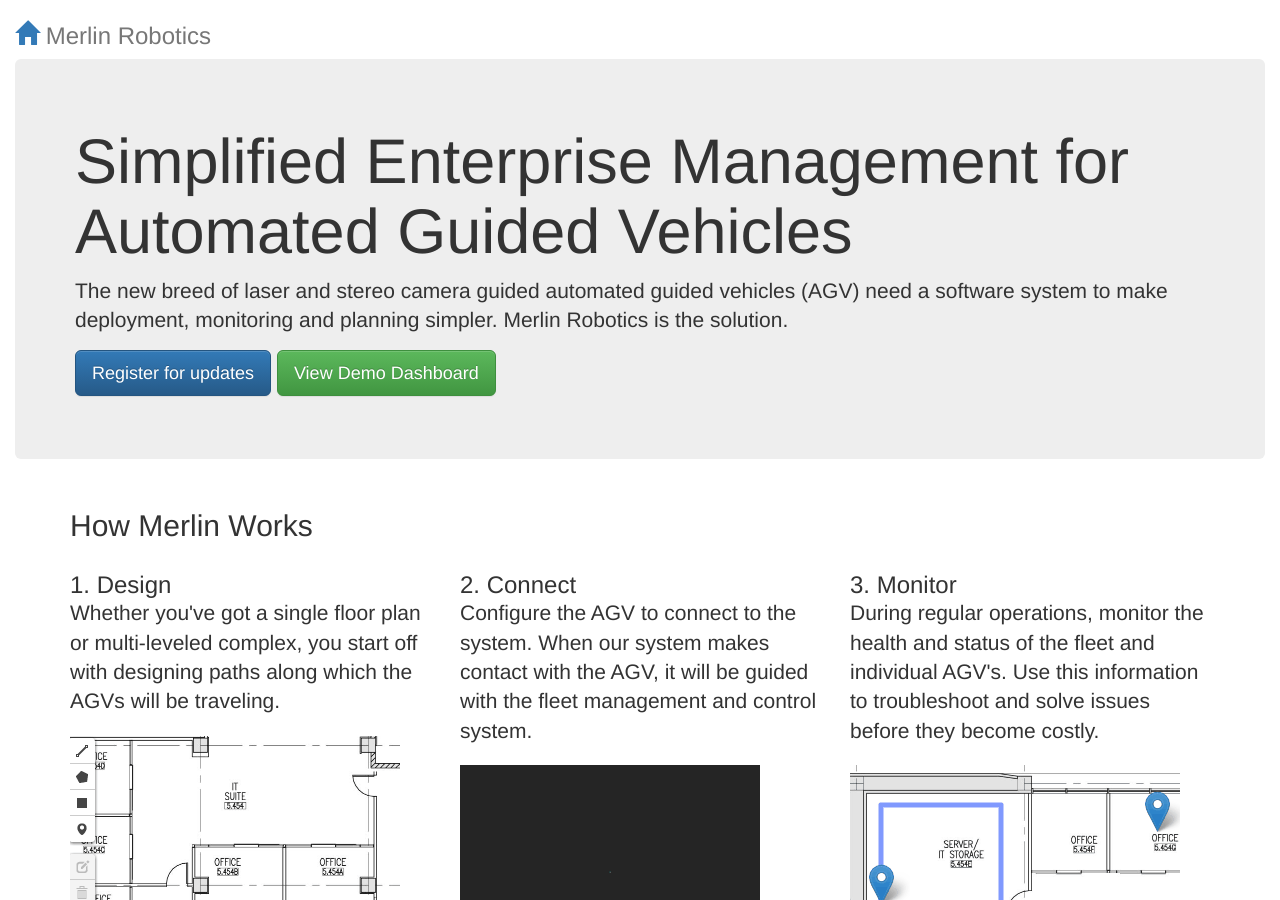
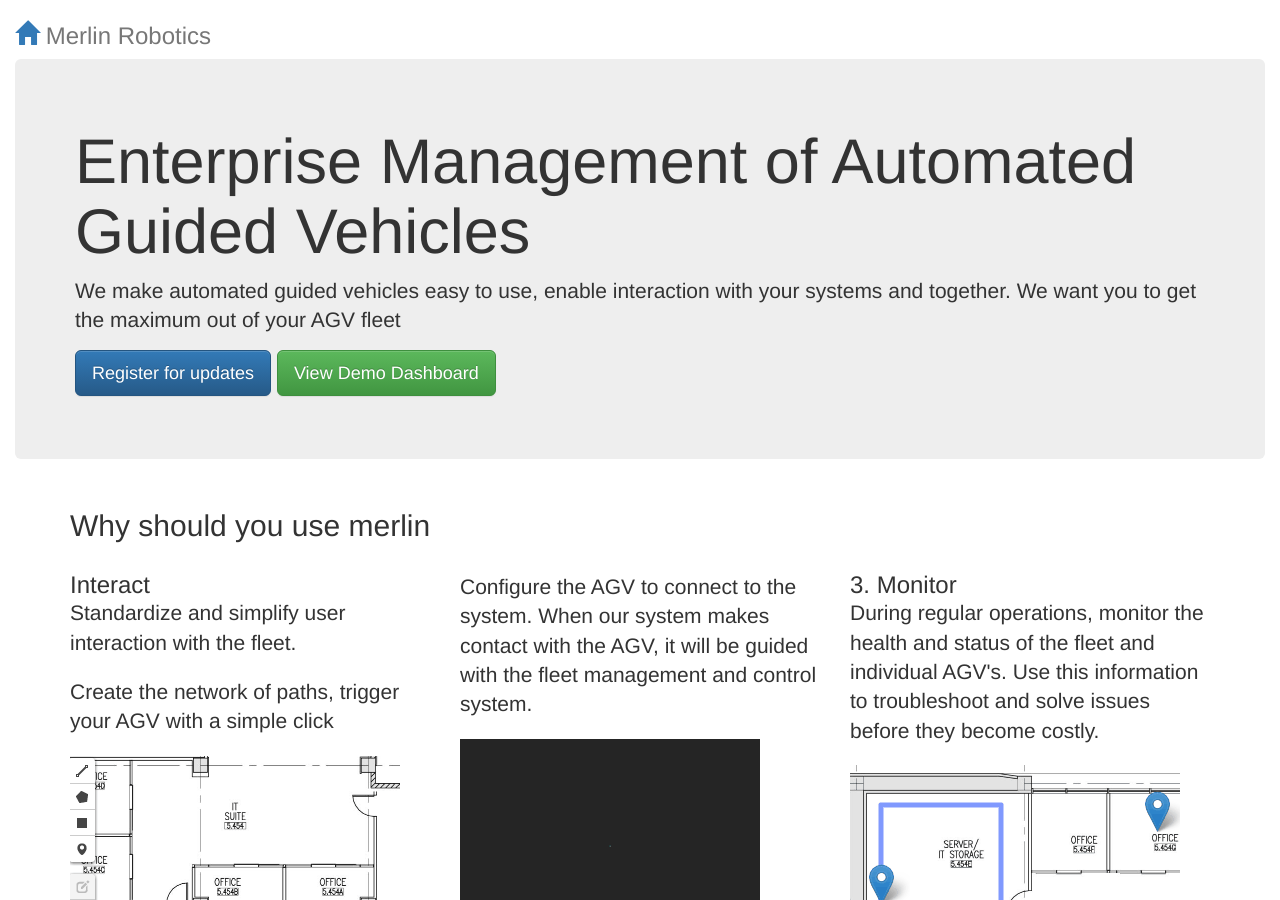
Before and after one commit to virajranjankumar/merlin, a Jekyll site: the page built from index.html, in a window 1280 px wide and 900 px high. Built offline with Jekyll 4.4.1, drawn with Linux system fonts in a browser that asks for light colours; nearby versions of some CDN libraries.

Commit message:
start to modify top

```diff
--- a/index.html
+++ b/index.html
@@ -4,8 +4,8 @@
 <link href="https://fonts.googleapis.com/icon?family=Material+Icons" rel="stylesheet">
 
 <div class="jumbotron">
-  <h1>Simplified Enterprise Management for Automated Guided Vehicles</h1>
-  <p class="lead">The new breed of laser and stereo camera guided automated guided vehicles (AGV) need a software system to make deployment, monitoring and planning simpler. {{site.company}} is the solution.</p>
+  <h1>Enterprise Management of Automated Guided Vehicles</h1>
+  <p class="lead">We make automated guided vehicles easy to use, enable interaction with your systems and together. We want you to get the maximum out of your AGV fleet</p>
   <p>
     <a class="btn btn-lg btn-primary" href="http://goo.gl/forms/zqfFh4pEC6eyWTum2" role="button">Register for updates</a>
     <a class="btn btn-lg btn-success" href="{{ site.baseurl }}/dashboard" role="button">View Demo Dashboard</a>
@@ -17,18 +17,19 @@
 <section class="row">
   <div class="col-xs-12">
   <section>
-    <h2 class="text-xs-center">How Merlin Works</h2>
+    <h2 class="text-xs-center">Why should you use merlin</h2>
     <div class="row align-group-stretch">
       <div class="text-xs-center col-md-4 col-xs-12">
         <div>
-          <h3 class="text-thin">1. Design
-          <p class="fixed-height lead">Whether you've got a single floor plan or multi-leveled complex, you start off with designing paths along which the AGVs will be traveling.</p>
+          <h3 class="text-thin">Interact
+          <p class="fixed-height lead">Standardize and simplify user interaction with the fleet.</p>
+          <p class="fixed-height lead">Create the network of paths, trigger your AGV with a simple click</p>
         </div>
         <img class="limit-full-width limit-height align-center" width="330" height="214" src="{{ site.baseurl }}/assets/editor.gif">
       </div>
       <div class="text-xs-center col-md-4 col-xs-12">
         <div>
-            <h3 class="text-thin">2. Connect
+            <h3 class="text-thin">
             <p class="fixed-height lead">Configure the AGV to connect to the system. When our system makes contact with the AGV, it will be guided with the fleet management and control system.</p>
           </div>
           <img class="limit-full-width limit-height align-center" width="300" height="214" src="{{ site.baseurl }}/assets/wifi.gif">
```
